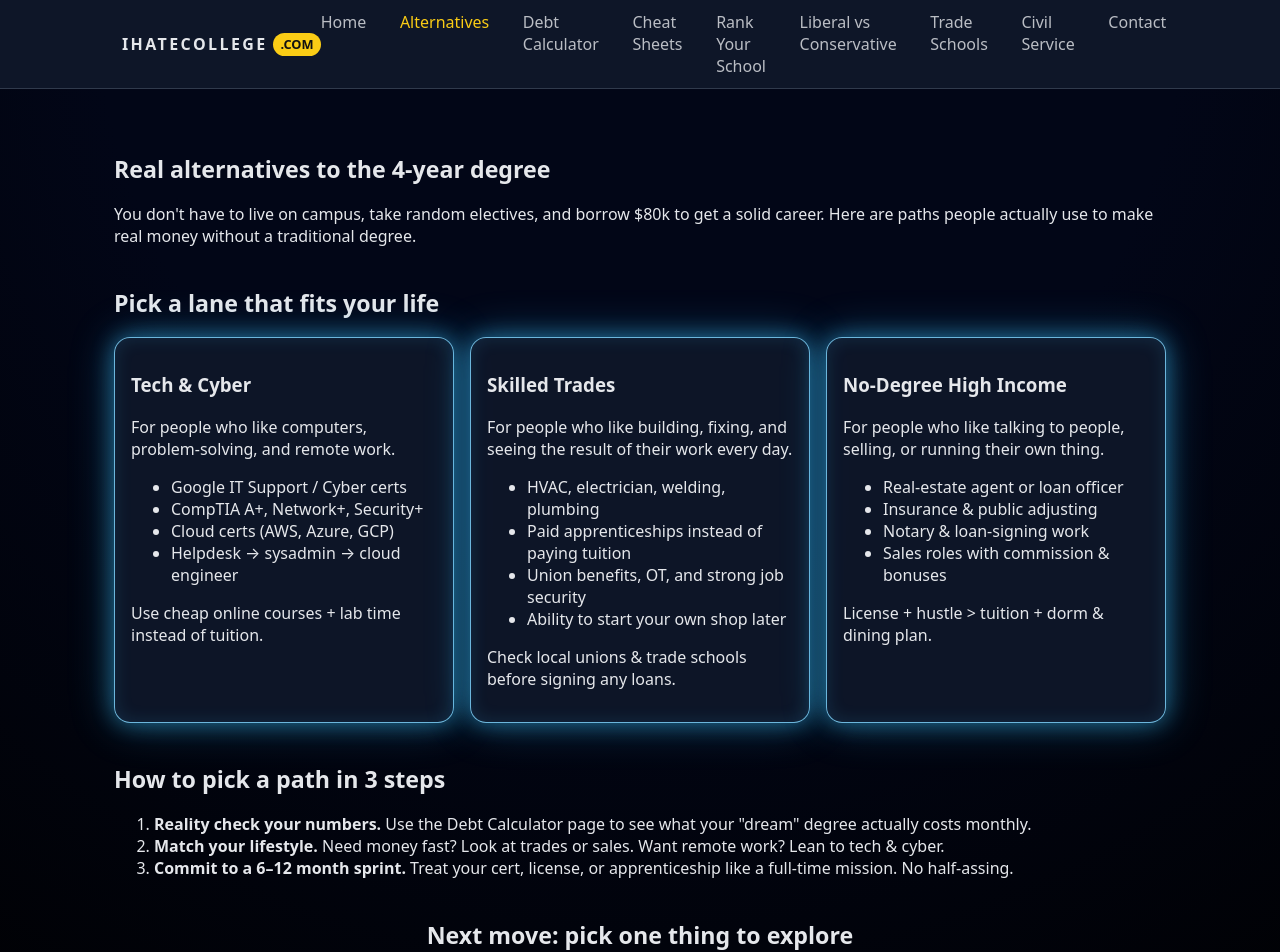
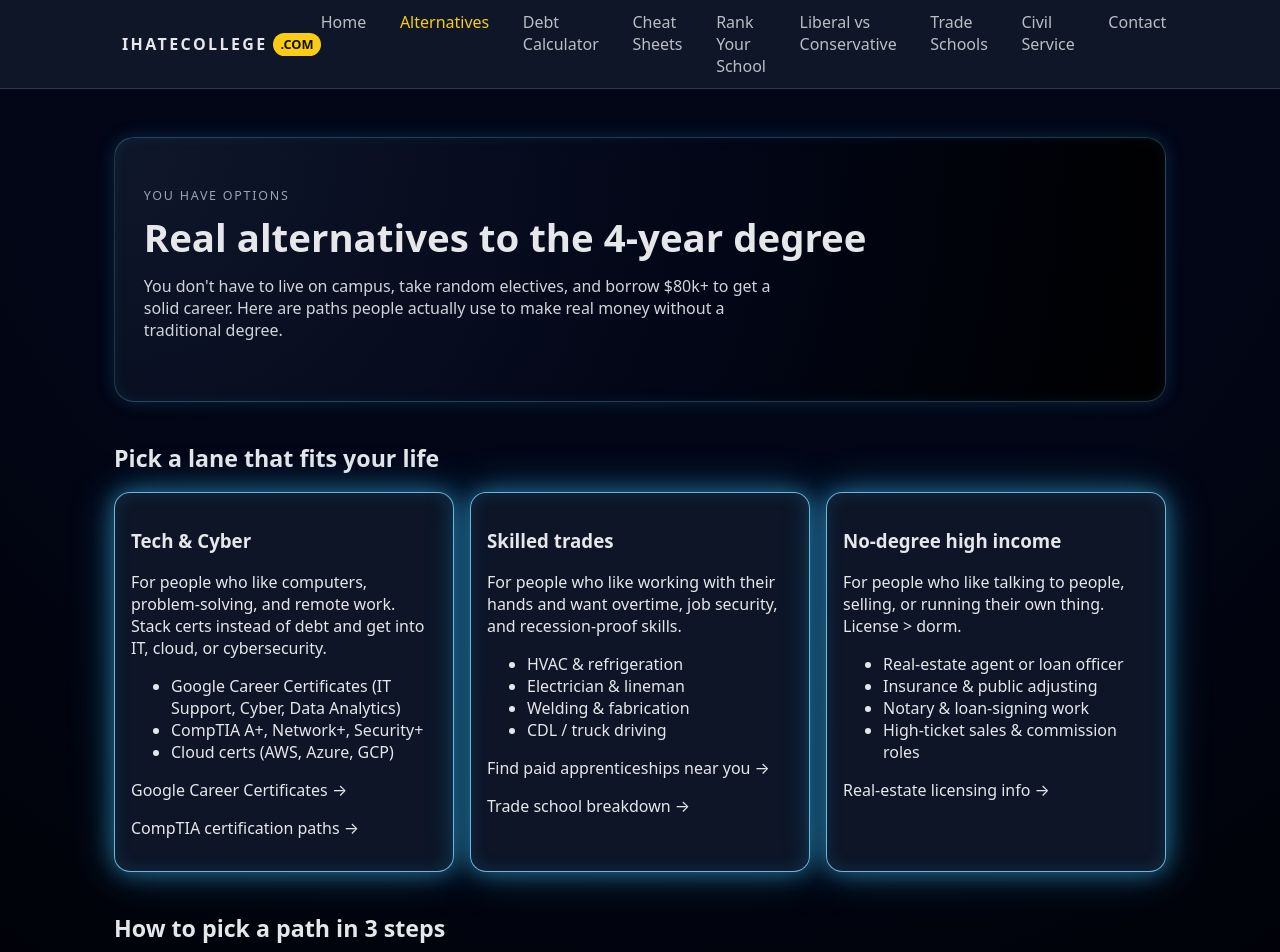
Before and after one commit to placebetsai/Ihatecollege, a Next.js app: page /alternatives in a window 1280 px wide. Shown: the top 952 px of the page. Built offline with nearby package versions, Linux system fonts and the light colour scheme.

Commit message:
Update alternatives.js

```diff
--- a/pages/alternatives.js
+++ b/pages/alternatives.js
@@ -3,88 +3,125 @@ import Layout from "../components/Layout";
 
 export default function AlternativesPage() {
   return (
-    <Layout title="Alternatives to the 4-year degree">
-      {/* Intro */}
-      <section className="section">
-        <h1 className="section-title">
-          Real alternatives to the 4-year degree
-        </h1>
-        <p className="section-subtitle">
-          You don&apos;t have to live on campus, take random electives, and
-          borrow $80k to get a solid career. Here are paths people actually use
-          to make real money without a traditional degree.
+    <Layout title="Real Alternatives to a 4-Year Degree">
+      {/* HERO */}
+      <section className="hero">
+        <p className="eyebrow">YOU HAVE OPTIONS</p>
+        <h1 className="hero-title">Real alternatives to the 4-year degree</h1>
+        <p className="hero-subtitle">
+          You don&apos;t have to live on campus, take random electives, and borrow
+          $80k+ to get a solid career. Here are paths people actually use to make
+          real money without a traditional degree.
         </p>
       </section>
 
-      {/* Paths grid – reuse same card styles as homepage */}
+      {/* PATH CARDS */}
       <section className="section">
         <h2 className="section-title">Pick a lane that fits your life</h2>
 
         <div className="path-grid">
+          {/* Tech & Cyber */}
           <div className="path-card">
             <h3>Tech &amp; Cyber</h3>
             <p className="path-body">
               For people who like computers, problem-solving, and remote work.
+              Stack certs instead of debt and get into IT, cloud, or cybersecurity.
             </p>
             <ul className="path-list">
-              <li>Google IT Support / Cyber certs</li>
+              <li>
+                Google Career Certificates (IT Support, Cyber, Data Analytics)
+              </li>
               <li>CompTIA A+, Network+, Security+</li>
               <li>Cloud certs (AWS, Azure, GCP)</li>
-              <li>Helpdesk → sysadmin → cloud engineer</li>
             </ul>
             <p className="path-link">
-              Use cheap online courses + lab time instead of tuition.
+              <a
+                href="https://grow.google/certificates/"
+                target="_blank"
+                rel="noreferrer"
+              >
+                Google Career Certificates →
+              </a>
+            </p>
+            <p className="path-link">
+              <a
+                href="https://www.comptia.org/certifications"
+                target="_blank"
+                rel="noreferrer"
+              >
+                CompTIA certification paths →
+              </a>
             </p>
           </div>
 
+          {/* Skilled trades */}
           <div className="path-card">
-            <h3>Skilled Trades</h3>
+            <h3>Skilled trades</h3>
             <p className="path-body">
-              For people who like building, fixing, and seeing the result of
-              their work every day.
+              For people who like working with their hands and want overtime,
+              job security, and recession-proof skills.
             </p>
             <ul className="path-list">
-              <li>HVAC, electrician, welding, plumbing</li>
-              <li>Paid apprenticeships instead of paying tuition</li>
-              <li>Union benefits, OT, and strong job security</li>
-              <li>Ability to start your own shop later</li>
+              <li>HVAC &amp; refrigeration</li>
+              <li>Electrician &amp; lineman</li>
+              <li>Welding &amp; fabrication</li>
+              <li>CDL / truck driving</li>
             </ul>
             <p className="path-link">
-              Check local unions &amp; trade schools before signing any loans.
+              <a
+                href="https://www.apprenticeship.gov/apprenticeship-job-finder"
+                target="_blank"
+                rel="noreferrer"
+              >
+                Find paid apprenticeships near you →
+              </a>
+            </p>
+            <p className="path-link">
+              <a
+                href="/trade-schools"
+              >
+                Trade school breakdown →
+              </a>
             </p>
           </div>
 
+          {/* No-degree high income */}
           <div className="path-card">
-            <h3>No-Degree High Income</h3>
+            <h3>No-degree high income</h3>
             <p className="path-body">
               For people who like talking to people, selling, or running their
-              own thing.
+              own thing. License &gt; dorm.
             </p>
             <ul className="path-list">
               <li>Real-estate agent or loan officer</li>
               <li>Insurance &amp; public adjusting</li>
               <li>Notary &amp; loan-signing work</li>
-              <li>Sales roles with commission &amp; bonuses</li>
+              <li>High-ticket sales &amp; commission roles</li>
             </ul>
             <p className="path-link">
-              License + hustle &gt; tuition + dorm &amp; dining plan.
+              <a
+                href="https://www.nar.realtor/education"
+                target="_blank"
+                rel="noreferrer"
+              >
+                Real-estate licensing info →
+              </a>
             </p>
           </div>
         </div>
       </section>
 
-      {/* Simple 3–step guide */}
+      {/* HOW TO PICK A PATH */}
       <section className="section">
         <h2 className="section-title">How to pick a path in 3 steps</h2>
-        <ol className="steps-list">
+        <ol className="path-list">
           <li>
-            <strong>Reality check your numbers.</strong> Use the Debt Calculator
-            page to see what your &quot;dream&quot; degree actually costs
-            monthly.
+            <strong>Reality-check your numbers.</strong> Use the Debt Calculator
+            page to see what your “dream” degree actually costs monthly.
           </li>
           <li>
             <strong>Match your lifestyle.</strong> Need money fast? Look at
-            trades or sales. Want remote work? Lean to tech &amp; cyber.
+            trades or sales. Want remote work? Lean into tech &amp; cyber.
           </li>
           <li>
             <strong>Commit to a 6–12 month sprint.</strong> Treat your cert,
@@ -93,12 +130,12 @@ export default function AlternativesPage() {
         </ol>
       </section>
 
-      {/* CTA */}
+      {/* NEXT MOVES */}
       <section className="section section-cta">
         <h2 className="section-title">Next move: pick one thing to explore</h2>
         <p className="section-subtitle">
-          Don&apos;t doom-scroll degree rankings. Click into a path and find one
-          cert, license, or apprenticeship you could actually start this month.
+          Don&apos;t &quot;research&quot; forever. Click one thing and find an
+          apprenticeship or program you could actually start this month.
         </p>
         <div className="cta-buttons">
           <a href="/trade-schools" className="btn btn-pill">
@@ -114,4 +151,4 @@ export default function AlternativesPage() {
       </section>
     </Layout>
   );
-              }
+            }
```
